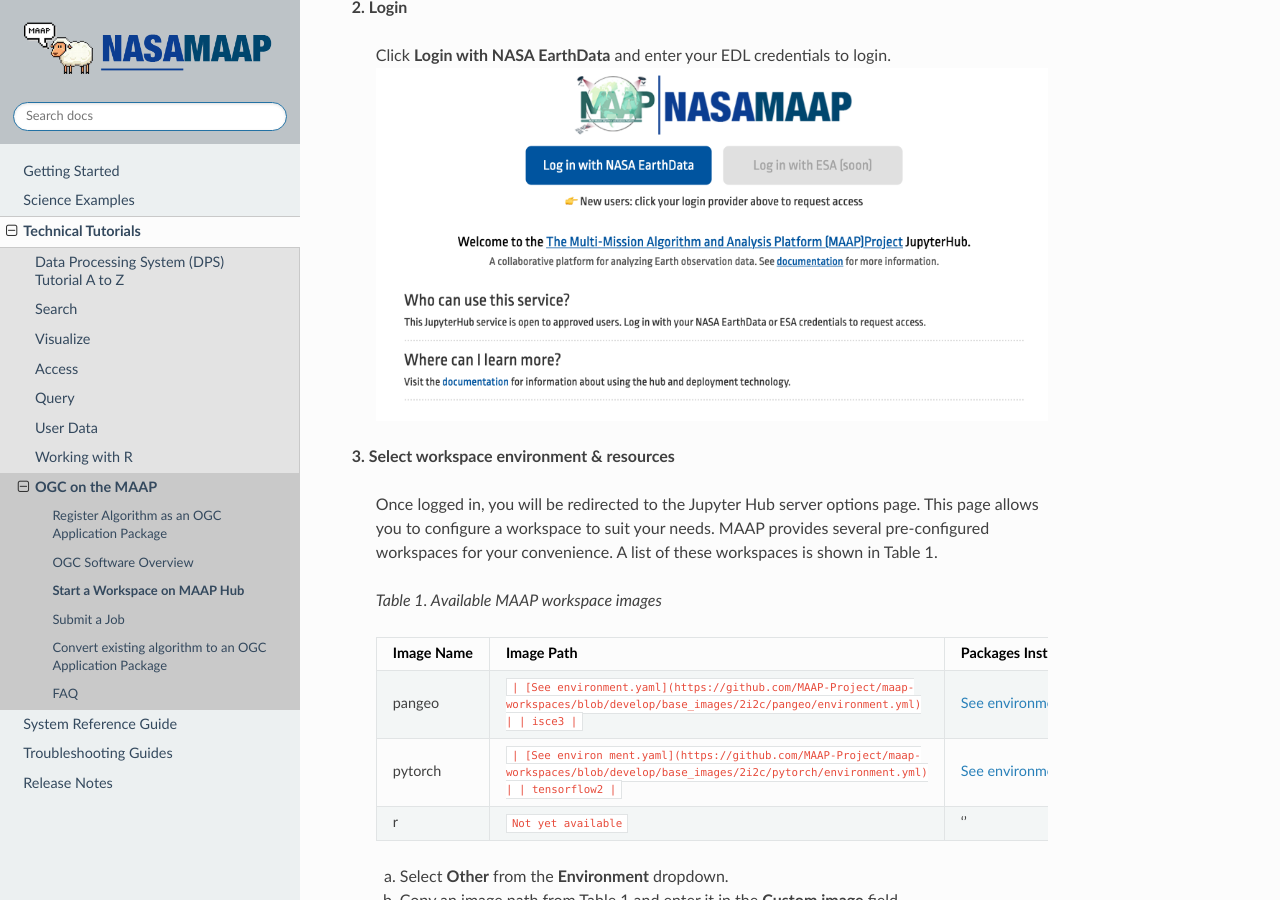
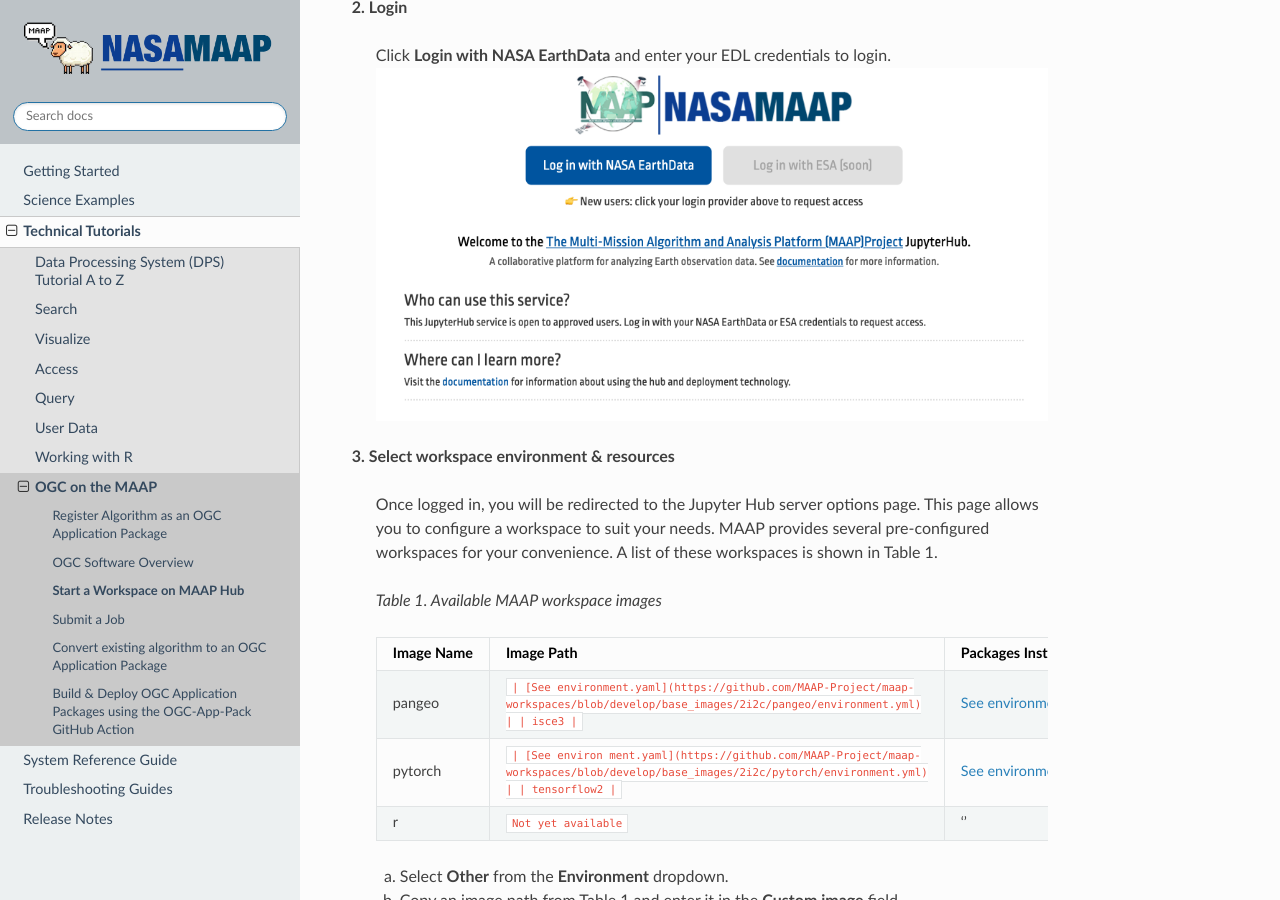
Before and after one commit to MAAP-Project/maap-documentation, a Sphinx documentation site: the page built from docs/source/technical_tutorials/ogc/start_hub_workspace.ipynb, in a window 1280 px wide and 900 px high, scrolled down 428 px. Built offline with Sphinx 7.4.7 and the Read the Docs theme 3.1.0, drawn with Linux system fonts in a browser that asks for light colours; pages that are not in the unit, such as notebooks, are missing from menus; a script that is not in the unit is left out.

Commit message:
added ogc-app-pack docs

```diff
--- a/docs/source/technical_tutorials/ogc.rst
+++ b/docs/source/technical_tutorials/ogc.rst
@@ -15,19 +15,23 @@ An OGC application package bundles a `Common Workflow Language (CWL) <https://ww
 
 To get started, select the path below that best describes your situation:
 
-- **I am an existing MAAP user. How do I update my existing algorithm to run as an OGC application package?**
+- **I am an existing MAAP user. I have a non-OGC algorithm deployed to the MAAP. How do I convert my algorithm into an OGC application package?**
 
   Follow the :doc:`transition docs <ogc/transition_to_ogc>` tutorial to register your algorithm as an OGC application package.
 
-- **I am an existing MAAP user. How do I register a new algorithm as an OGC application package?**
+  See also the :doc:`OGC-App-Pack GitHub action <ogc/ogc_app_pack_gha>`, which allows users to build & deploy OGC application packages to the MAAP from GitHub directly.
+
+- **I am an existing MAAP user. I do not have an algorithm on the MAAP. How do I register a new algorithm as an OGC application package?**
 
   Follow the :doc:`application package guide <ogc/build_application_packages>` tutorial to register your algorithm as an OGC application package.
 
+  See also the :doc:`OGC-App-Pack GitHub action <ogc/ogc_app_pack_gha>`, which allows users to build & deploy OGC application packages to the MAAP from GitHub directly.
+
 - **I am new to MAAP. Where do I start?**
 
-  Follow the instructions in :doc:`Start a Workspace on MAAP Hub <ogc/ogc_on_maap_hub>` to start an OGC workspace.
+  Follow the instructions in :doc:`Start a Workspace on MAAP Hub <ogc/start_hub_workspace>` to start an OGC workspace.
 
-To see which MAAP software service versions are OGC-compliant and which are not, see :doc:`here. <ogc/software_overview>` If you have any questions, be sure to visit the :doc:`FAQ. <ogc/FAQ>`
+To see which MAAP software service versions are OGC-compliant and which are not, see :doc:`here. <ogc/software_overview>`.
 
 .. toctree::
    :maxdepth: 2
@@ -37,4 +41,4 @@ To see which MAAP software service versions are OGC-compliant and which are not,
    ogc/start_hub_workspace.ipynb
    ogc/submit_job.ipynb
    ogc/transition_to_ogc.ipynb
-   ogc/FAQ.ipynb
+   ogc/ogc_app_pack_gha.ipynb
```
Also changed, not shown: docs/source/technical_tutorials/ogc/ogc_app_pack_gha.ipynb (added), docs/source/technical_tutorials/ogc/start_hub_workspace.ipynb.
